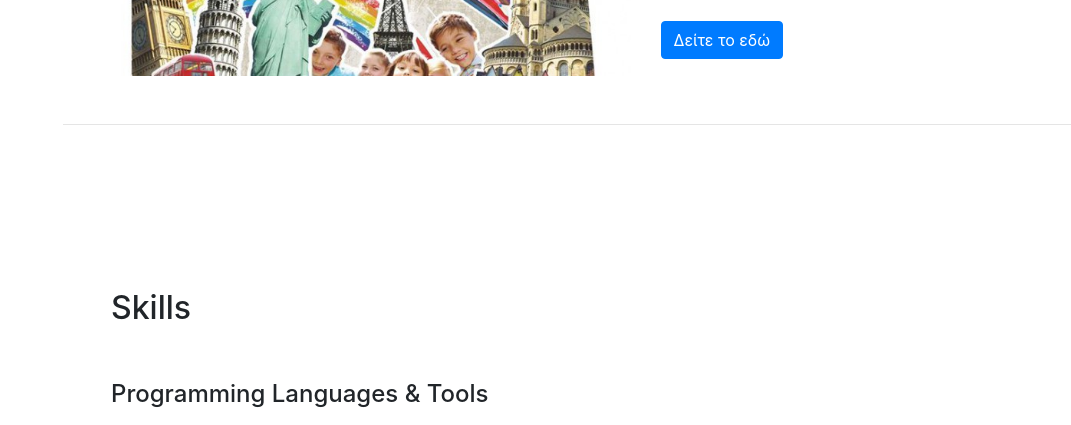
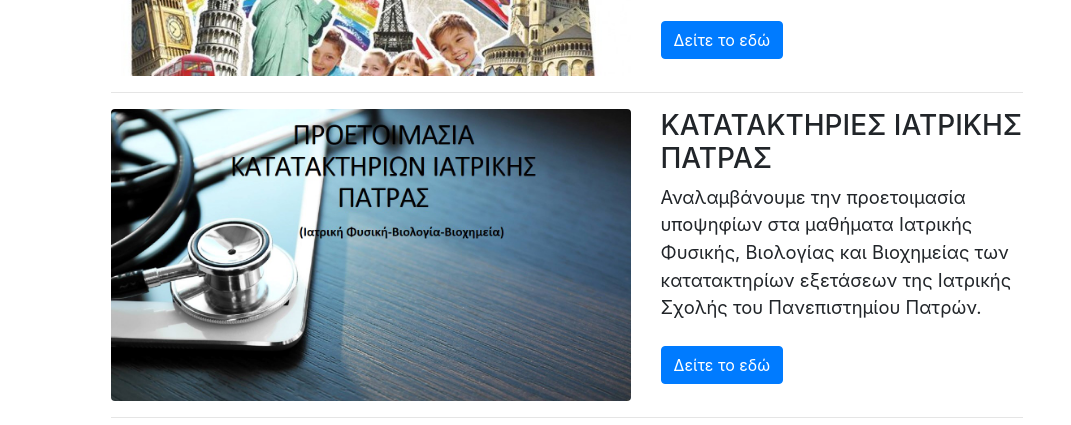
Before and after one commit to petratos/cv, a website with bundled scripts: page index.html in a window 1280 px wide. Shown: the part 3288-3713 px from the top of the page, without its empty margins (209-1280 px from the left). Built offline with nearby package versions, Linux system fonts and the light colour scheme; a web font is replaced by a local one.

Commit message:
Update index.html

```diff
--- a/index.html
+++ b/index.html
@@ -226,7 +226,21 @@
                     <a class="btn btn-primary" href="http://tzima.org/"  target="_blank">Δείτε το εδώ</a>
                   </div>
             </div>
-
+          <hr>
+          <!-- Project 6 -->
+                <div class="row gallery">
+                  <div class="col-md-7">
+                    <a href="https://katataktiries-iatrikis.eu/"  target="_blank">
+                      <img class="img-fluid rounded mb-3 mb-md-0" src="img/iatriki.jpg" alt="ΤΖΙΜΑ | Κέντρο Ξένων Γλωσσών">
+                    </a>
+                  </div>
+                  <div class="col-md-5">
+                    <h3 class="fonto">ΚΑΤΑΤΑΚΤΗΡΙΕΣ ΙΑΤΡΙΚΗΣ ΠΑΤΡΑΣ</h3>
+                    <p class="lead mb-0">Αναλαμβάνουμε την προετοιμασία υποψηφίων στα μαθήματα Ιατρικής Φυσικής, Βιολογίας και Βιοχημείας των κατατακτηρίων εξετάσεων της Ιατρικής Σχολής του Πανεπιστημίου Πατρών. </p><br>
+                    <a class="btn btn-primary" href="https://katataktiries-iatrikis.eu/"  target="_blank">Δείτε το εδώ</a>
+                  </div>
+            </div>
+              <hr>
             </div>
            </section>
 
```
